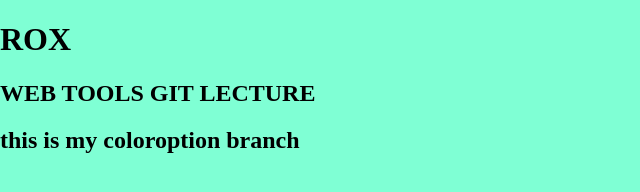
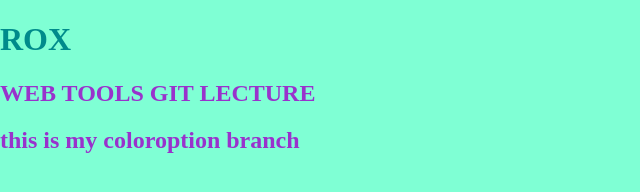
Before and after one commit to roxwilson89/wtvclab3Wilson, a plain HTML site: page index.html in a window 1280 px wide. Shown: the whole page, without its empty margins (0-640 px from the left). Drawn offline with nearby package versions, Linux system fonts and the light colour scheme.

Commit message:
Second commit on branch
changed h1 and h2 color

```diff
--- a/_css/main.css
+++ b/_css/main.css
@@ -11,6 +11,15 @@ html, body  {
     background-color: aquamarine;
 	margin: 0;
 }
+h1 {
+    color: darkcyan;
+}
+h2 {
+    color:darkorchid;
+}
+
+
+
 /* Correct `block` display not defined in IE 8/9.*/
 article,aside,details,figcaption,figure,footer,header,main,nav,section,summary {
   display: block;
```
